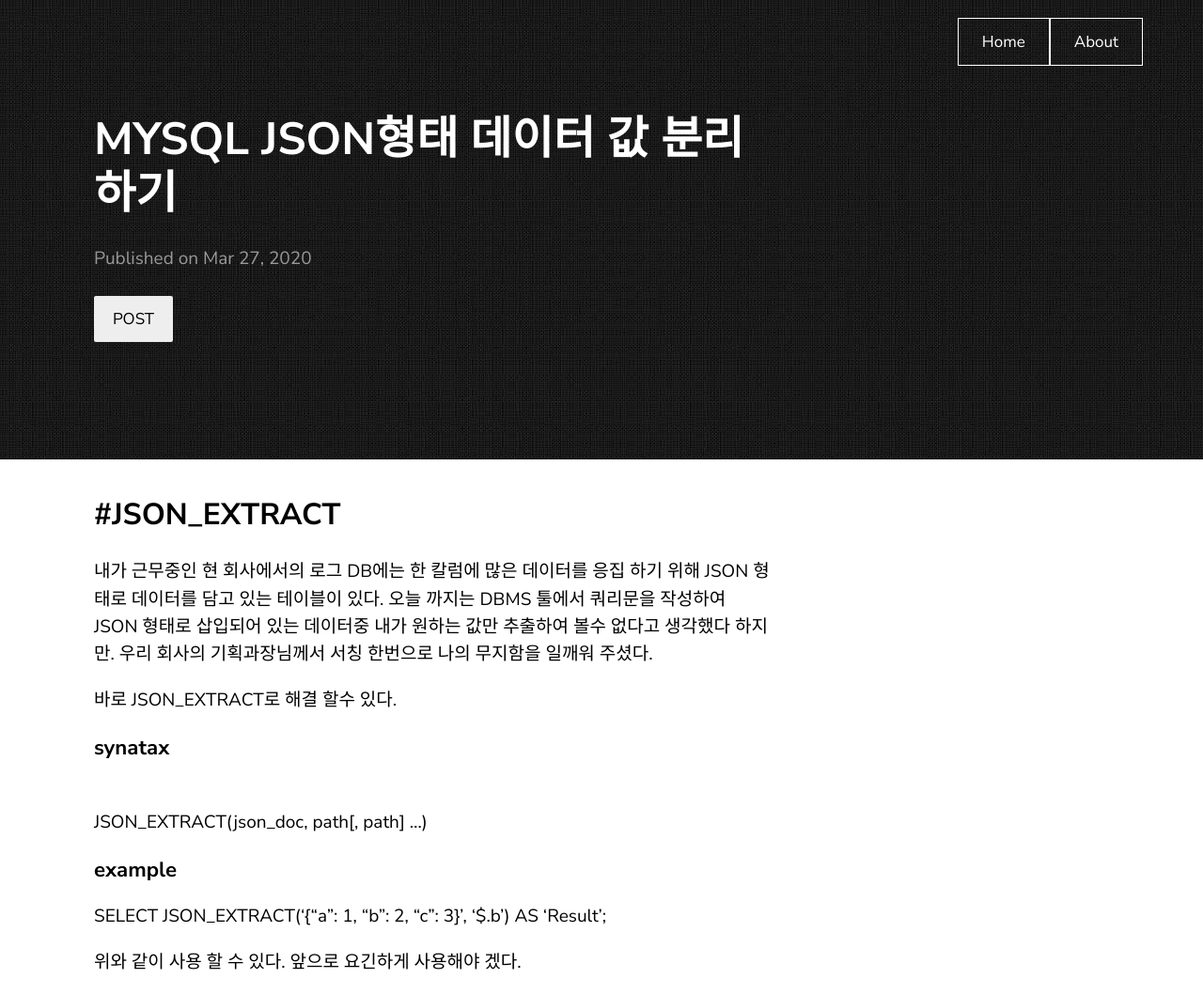
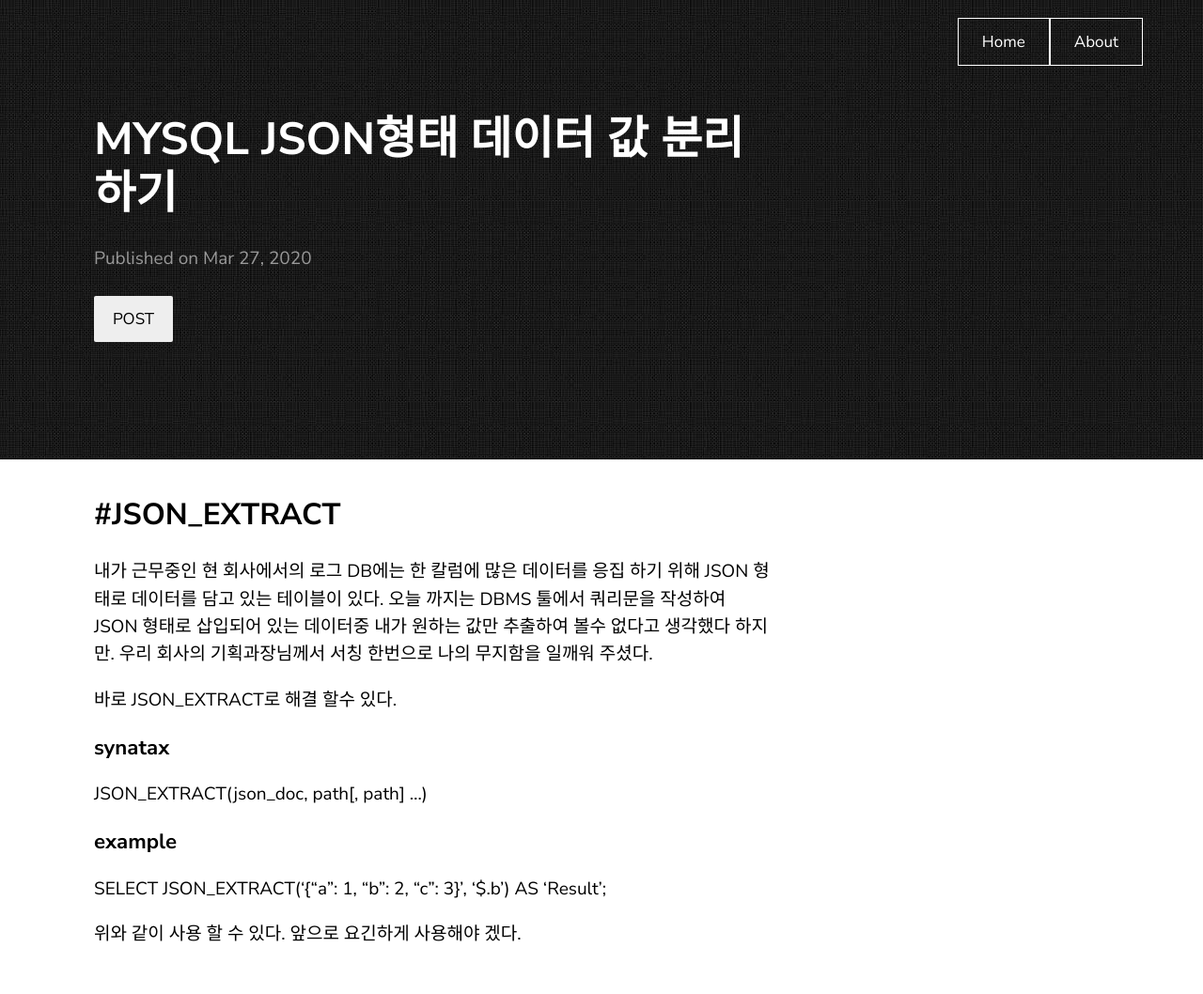
Before and after one commit to songskysun/songskysung.github.io, a Jekyll site: the page built from _posts/2020-03-26-4.md, in a window 1280 px wide. Shown: the whole page at 94% size. Built offline with Jekyll 4.4.1, drawn with Linux system fonts in a browser that asks for light colours; after the commit the page ends 1029 px from its top, so only the background shows below that.

Commit message:
JSON_EXTRACT

```diff
--- a/_posts/2020-03-26-4.md
+++ b/_posts/2020-03-26-4.md
@@ -11,11 +11,13 @@ category: POST
 
 바로 JSON_EXTRACT로 해결 할수 있다.
 
-<h3>synatax</h3><br>
+
+<h3>synatax</h3>
 JSON_EXTRACT(json_doc, path[, path] ...)
 
 <h3>example</h3>
 SELECT JSON_EXTRACT('{"a": 1, "b": 2, "c": 3}', '$.b') AS 'Result';
 
 
+
 위와 같이 사용 할 수 있다. 앞으로 요긴하게 사용해야 겠다.
```
